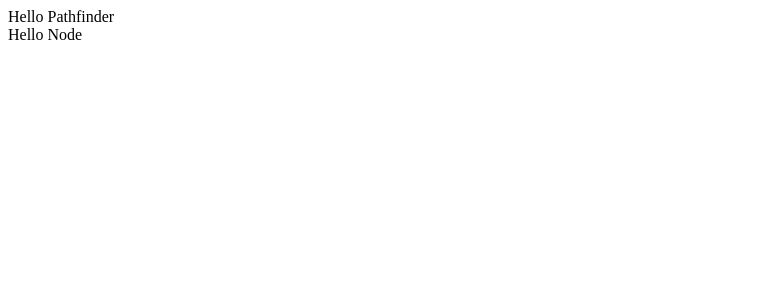
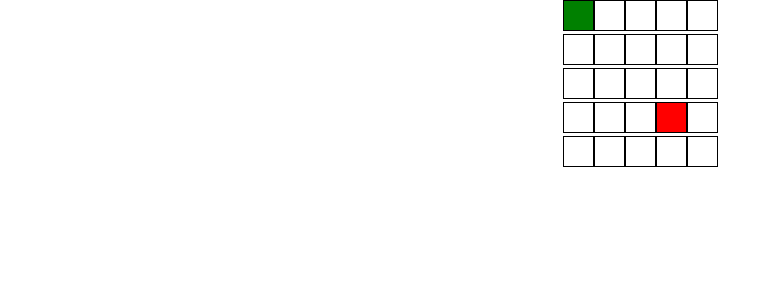
Before and after one commit to leech92/Pathfinder, a React (Create React App) app: page / in a window 1280 px wide. Shown: the top 300 px of the page, without its empty margins (0-773 px from the left). Built offline with nearby package versions, Linux system fonts and the light colour scheme.

Commit message:
set up start and end

```diff
--- /dev/null
+++ b/src/App.css
@@ -0,0 +1 @@
+@import-normalize;
--- /dev/null
+++ b/src/Pathfinder/Node/Node.css
@@ -0,0 +1,14 @@
+.node{
+    width: 29px;
+    height: 29px;
+    border: 1px solid black;
+    display: inline-block;
+}
+
+.starting-node{
+    background-color: green;
+}
+
+.ending-node{
+    background-color: red;
+}
--- a/src/Pathfinder/Node/Node.jsx
+++ b/src/Pathfinder/Node/Node.jsx
@@ -1,4 +1,5 @@
 import React from "react";
+import './Node.css'
 
 class Node extends React.Component {
     constructor(props) {
@@ -7,10 +8,15 @@ class Node extends React.Component {
     }
 
     render() {
+        const {start, end} = this.props
+        const specialTile = start
+            ? 'starting-node'
+            : end
+            ? 'ending-node'
+            : ''
+
         return (
-            <div className="node">
-                Hello Node
-            </div>
+            <div className={`node ${specialTile}`}></div>
         )
     }
 }
--- /dev/null
+++ b/src/Pathfinder/Pathfinder.css
@@ -0,0 +1,6 @@
+.page{
+    display: flex;
+    flex-direction: column;
+    justify-content: center;
+    align-items: center;
+}
--- a/src/Pathfinder/Pathfinder.jsx
+++ b/src/Pathfinder/Pathfinder.jsx
@@ -1,18 +1,58 @@
 import React from "react";
 import Node from './Node/Node'
+import './Pathfinder.css'
 
 class Pathfinder extends React.Component {
     constructor(props) {
         super(props)
-        this.state = {}
+        this.state = {
+            grid: []
+        }
+    }
+
+    componentDidMount() {
+        const grid = []
+
+        for (let row = 0; row < 5; row++) {
+            let currRow = []
+
+            for (let col = 0; col < 5; col++) {
+                const currNode = {
+                    col,
+                    row,
+                    start: row === 0 && col === 0,
+                    end: row === 3 && col === 3
+                }
+                currRow.push(currNode)
+            }
+
+            grid.push(currRow)
+        }
+
+        this.setState({grid})
     }
 
     render() {
+        const {grid} = this.state
+
         return (
-            <div>
-                Hello Pathfinder
-                <Node></Node>
+            <div className="page">
+                <div className="grid">
+                    {grid.map((row, rowIdx) => {
+                        return (
+                        <div key={rowIdx}>
+                            {row.map((node, nodeIdx) => {
+                                const {start, end} = node
+                                return (
+                                    <Node key={nodeIdx} start={start} end={end}></Node>
+                                )
+                            })}
+                        </div>
+                        )
+                    })}
+                </div>
             </div>
+
         )
     }
 }
--- /dev/null
+++ b/src/index.css
@@ -0,0 +1,48 @@
+/* http://meyerweb.com/eric/tools/css/reset/
+   v2.0 | 20110126
+   License: none (public domain)
+*/
+
+html, body, div, span, applet, object, iframe,
+h1, h2, h3, h4, h5, h6, p, blockquote, pre,
+a, abbr, acronym, address, big, cite, code,
+del, dfn, em, img, ins, kbd, q, s, samp,
+small, strike, strong, sub, sup, tt, var,
+b, u, i, center,
+dl, dt, dd, ol, ul, li,
+fieldset, form, label, legend,
+table, caption, tbody, tfoot, thead, tr, th, td,
+article, aside, canvas, details, embed,
+figure, figcaption, footer, header, hgroup,
+menu, nav, output, ruby, section, summary,
+time, mark, audio, video {
+	margin: 0;
+	padding: 0;
+	border: 0;
+	font-size: 100%;
+	font: inherit;
+	vertical-align: baseline;
+}
+/* HTML5 display-role reset for older browsers */
+article, aside, details, figcaption, figure,
+footer, header, hgroup, menu, nav, section {
+	display: block;
+}
+body {
+	line-height: 1;
+}
+ol, ul {
+	list-style: none;
+}
+blockquote, q {
+	quotes: none;
+}
+blockquote:before, blockquote:after,
+q:before, q:after {
+	content: '';
+	content: none;
+}
+table {
+	border-collapse: collapse;
+	border-spacing: 0;
+}
--- a/src/index.js
+++ b/src/index.js
@@ -1,6 +1,7 @@
 import React from 'react';
 import ReactDOM from 'react-dom';
 import App from './App';
+import './index.css'
 
 ReactDOM.render(
   <React.StrictMode>
```
Also changed, not shown: public/manifest.json (deleted).
